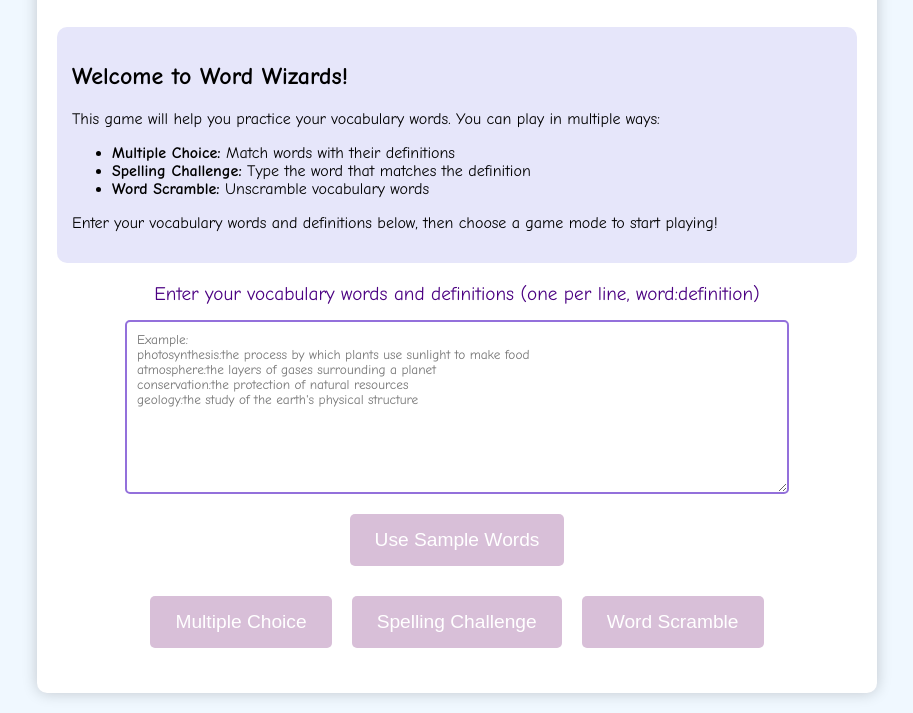
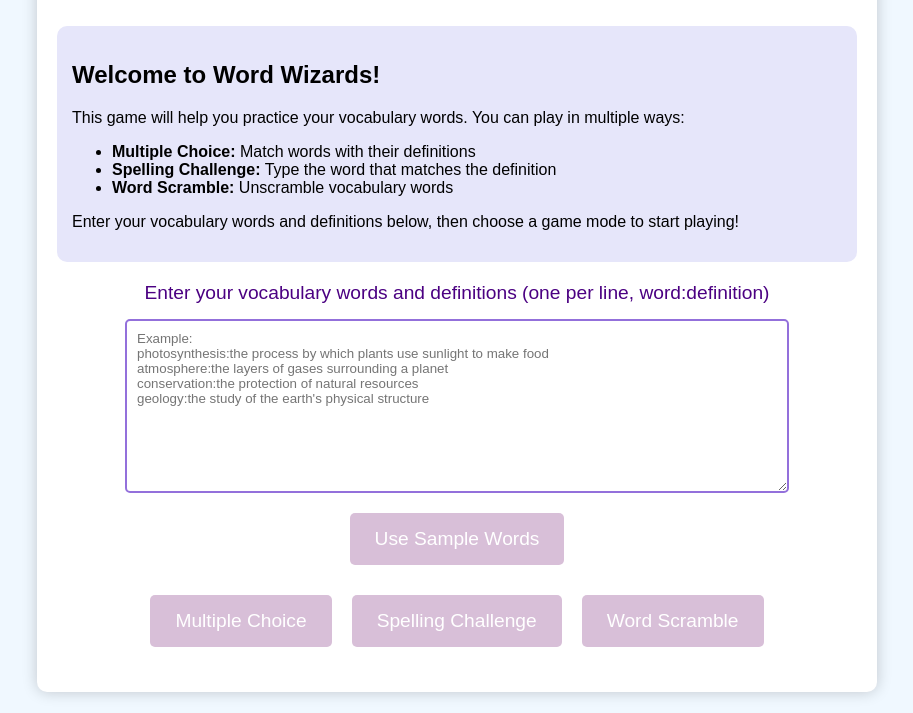
Before and after one commit to johnny15q/vocab, a plain HTML site: page index.html in a window 1280 px wide. Shown: the part 144-857 px from the top of the page, without its empty margins (183-1096 px from the left). Drawn offline with Linux system fonts and the light colour scheme.

Commit message:
Update index.html

```diff
--- a/index.html
+++ b/index.html
@@ -6,7 +6,7 @@
     <title>Word Wizards: 5th Grade Vocabulary Game</title>
     <style>
         body {
-            font-family: 'Comic Sans MS', cursive, sans-serif;
+            font-family: sans-serif;
             background-color: #f0f8ff;
             margin: 0;
             padding: 20px;
```
